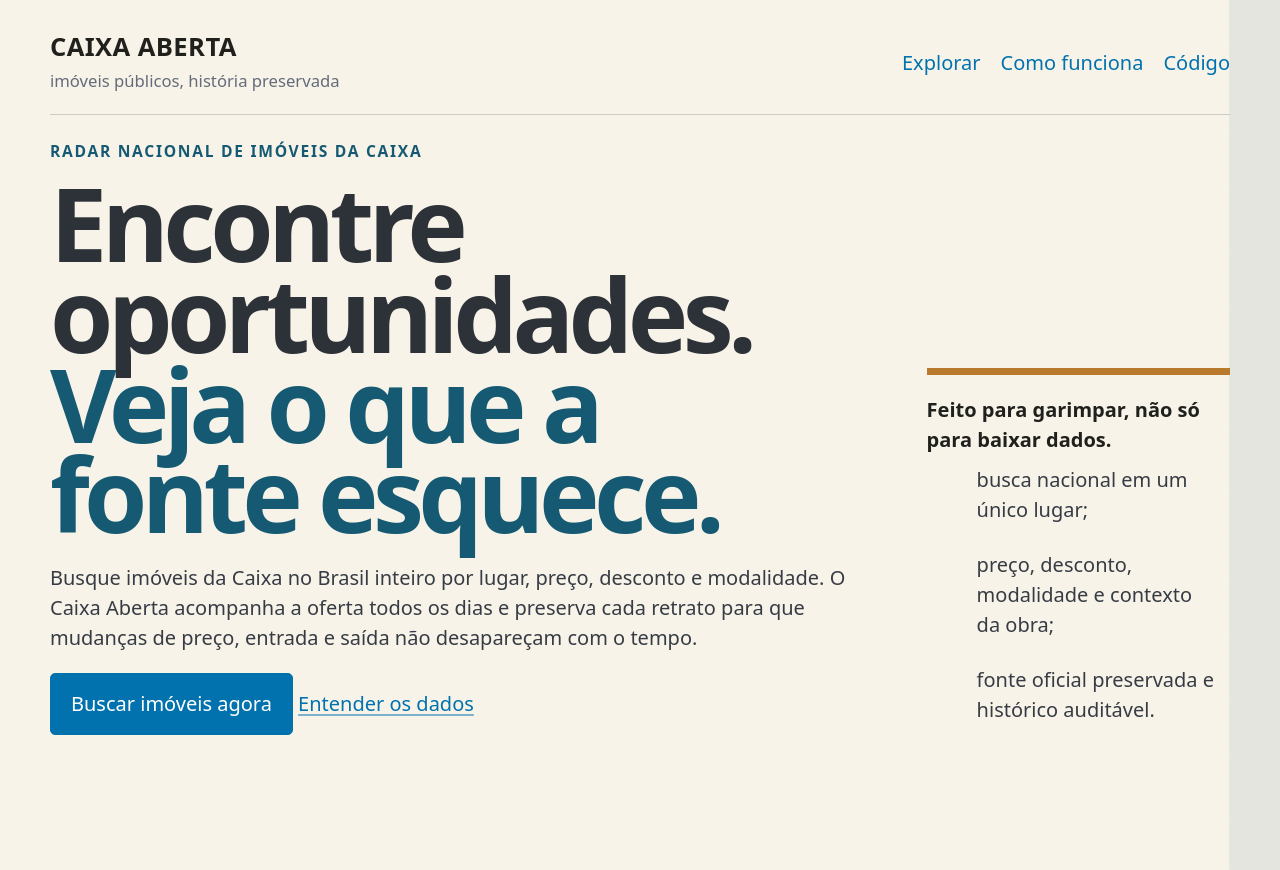
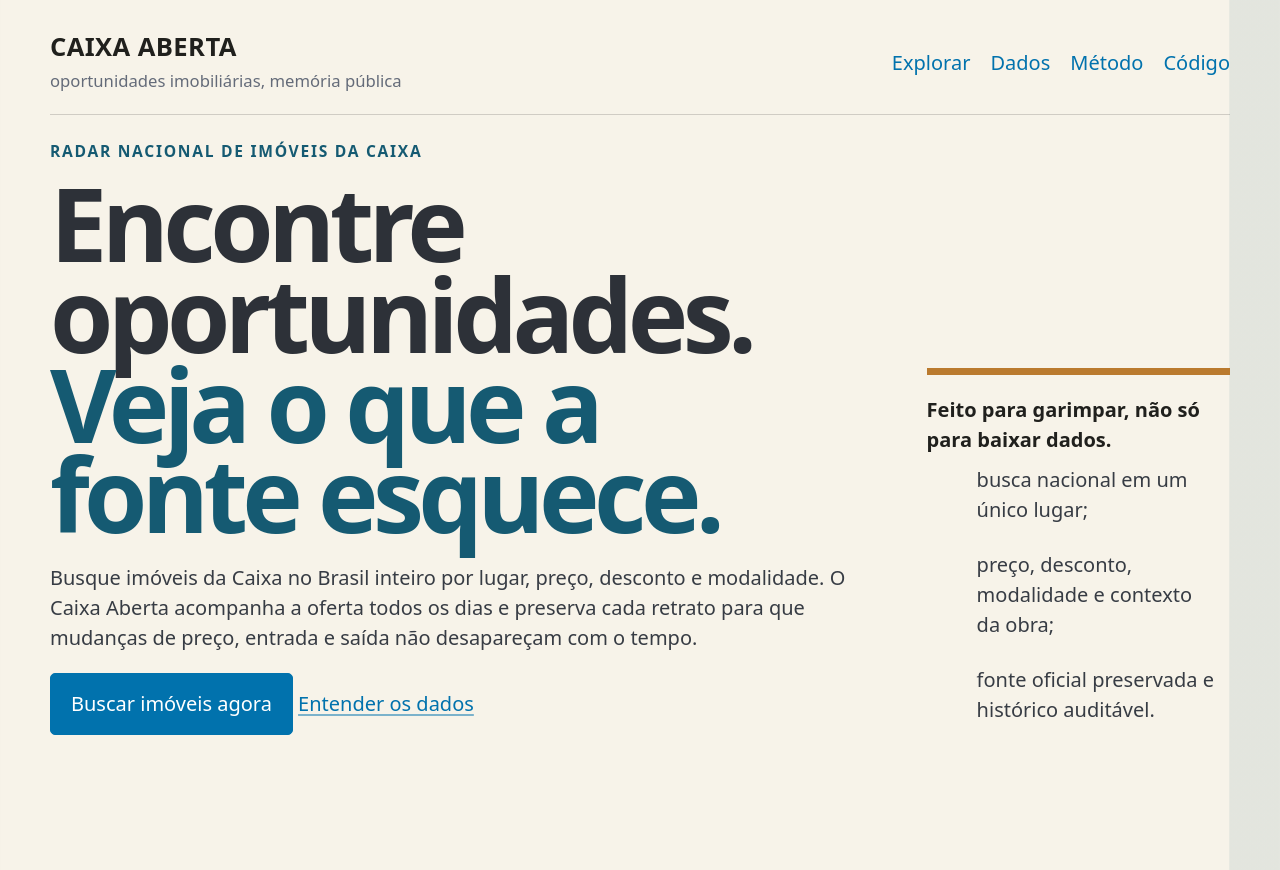
Before and after one commit to franklinbaldo/caixaaberta, an Astro site in the folder site/: page / in a window 1280 px wide. Shown: the top 870 px of the page. Built offline with nearby package versions, Linux system fonts and the light colour scheme; Astro itself is replaced by a stand-in of ours; no server answers.

Commit message:
feat(site): alinhar navegação ao radar de oportunidades

```diff
--- a/site/src/layouts/Base.astro
+++ b/site/src/layouts/Base.astro
@@ -10,7 +10,7 @@
 
 const {
   title = "Caixa Aberta",
-  description = "Histórico diário e consulta nacional dos imóveis ofertados pela Caixa.",
+  description = "Busque imóveis da Caixa no Brasil inteiro e acompanhe um histórico diário preservado.",
 } = Astro.props;
 ---
 
@@ -28,11 +28,12 @@
       <nav aria-label="Navegação principal">
         <a href={import.meta.env.BASE_URL} data-brand aria-label="Caixa Aberta — início">
           <strong>CAIXA ABERTA</strong>
-          <small>imóveis públicos, história preservada</small>
+          <small>oportunidades imobiliárias, memória pública</small>
         </a>
         <ul>
           <li><a href="#explorar">Explorar</a></li>
-          <li><a href="#como-funciona">Como funciona</a></li>
+          <li><a href="#dados">Dados</a></li>
+          <li><a href="#como-funciona">Método</a></li>
           <li><a href="https://github.com/franklinbaldo/caixaaberta">Código</a></li>
         </ul>
       </nav>
```
